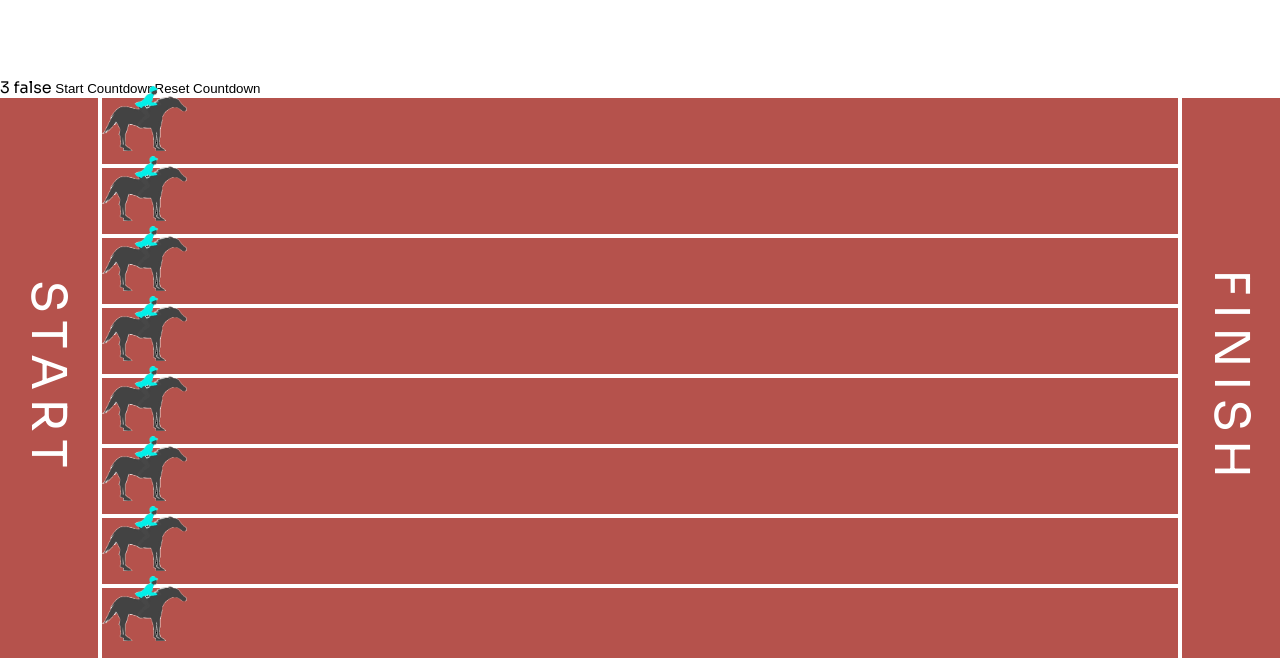
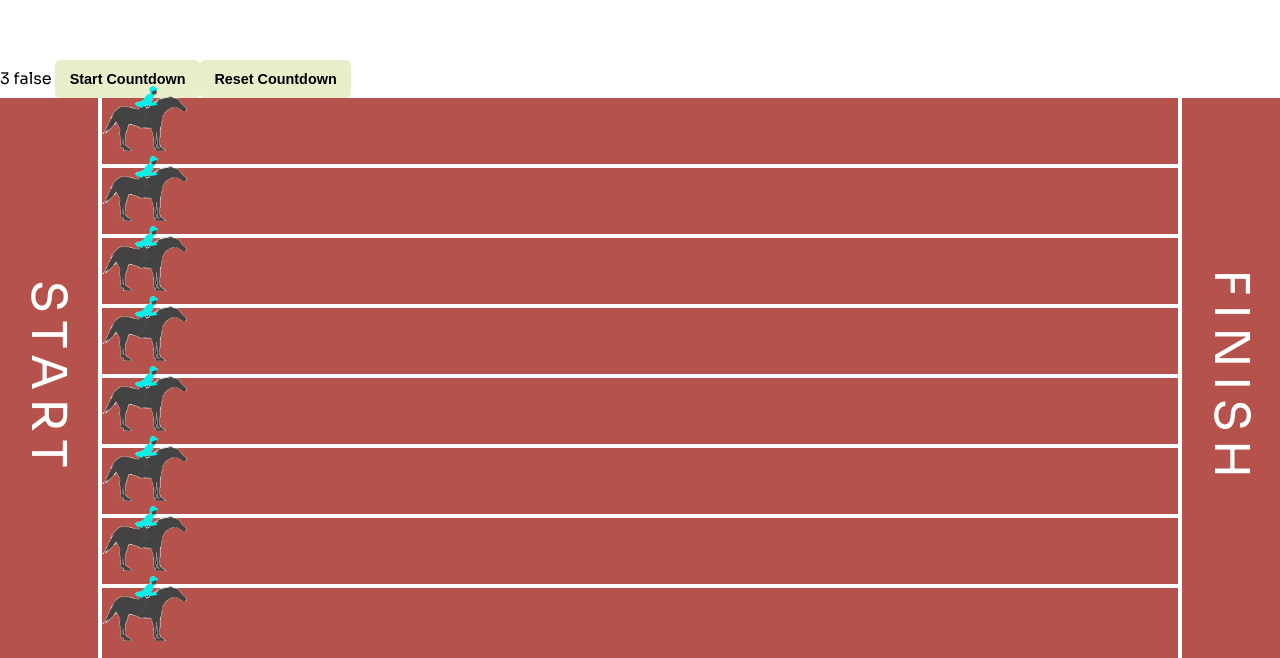
Before and after one commit to trombonist76/protein-bootcamp-horseracing-app, a Vue app: page / in a window 1280 px wide. Shown: the part 142-800 px from the top of the page. Built offline with nearby package versions, Linux system fonts and the light colour scheme.

Commit message:
[Add] ButtonComp initialized.

```diff
--- a/src/App.vue
+++ b/src/App.vue
@@ -4,6 +4,7 @@ import Horse from './components/Horse/Horse.vue';
 import Arena from './components/Arena/Arena.vue';
 import useCountdown from './composables/countdown';
 import useHorse from './composables/horse';
+import ButtonComp from './components/Shared/Button.vue';
 const { horses } = useHorse()
 const { countdown, startCountdown, resetCountdown } = useCountdown()
 const race = reactive({
@@ -21,8 +22,8 @@ const startCountdownHandler = async () => {
     <div>
       {{countdown}}
       {{race.isStarted}}
-      <button @click="startCountdownHandler">Start Countdown</button>
-      <button @click="resetCountdown">Reset Countdown</button>
+      <ButtonComp @click="startCountdownHandler" name="Start Countdown"></ButtonComp>
+      <ButtonComp @click="resetCountdown" name="Reset Countdown"></ButtonComp>
     </div>
     <Arena>
       <template v-slot:horses>
--- a/src/assets/scss/variables.scss
+++ b/src/assets/scss/variables.scss
@@ -1,3 +1,5 @@
 $floor-color: #B5524C;
 $arena-border-color: #fff;
-$arena-text-color: #fff
+$arena-text-color: #fff;
+$btn-bg-color: #e9edc9;
+$btn-text-color: #000;
--- /dev/null
+++ b/src/components/Shared/Button.vue
@@ -0,0 +1,21 @@
+<script setup>
+  const props = defineProps(["name"])
+</script>
+
+<template>
+  <button class="btn">{{props.name}}</button>
+</template>
+
+<style scoped lang="scss">
+ @import '@/assets/scss/variables.scss';
+
+  .btn{
+    padding: .7rem .9rem;
+    background-color: $btn-bg-color;
+    color: $btn-text-color;
+    font-size: .9rem;
+    font-weight: 600;
+    border-radius: 5px;
+    cursor: pointer;
+  }
+</style>
```
